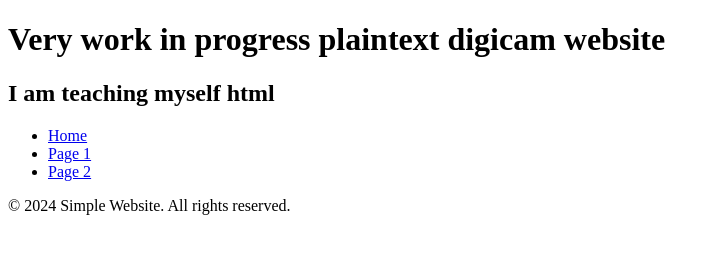
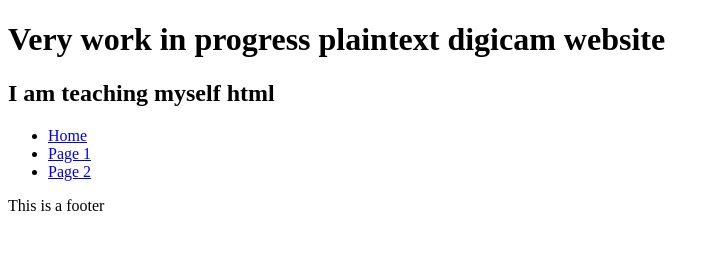
Before and after one commit to Vewy-nice/digicam-database, a plain HTML site: page index.html in a window 1280 px wide. Shown: the whole page, without its empty margins (0-720 px from the left). Drawn offline with Linux system fonts and the light colour scheme.

Commit message:
Update index.html

```diff
--- a/index.html
+++ b/index.html
@@ -9,6 +9,7 @@
     <header>
         <h1>Very work in progress plaintext digicam website</h1>
         <h2>I am teaching myself html</h2>
+    </header>
         <nav>
             <ul>
                 <li><a href="index.html">Home</a></li>
@@ -16,7 +17,8 @@
                 <li><a href="page2.html">Page 2</a></li>
             </ul>
         </nav>
-        <p>&copy; 2024 Simple Website. All rights reserved.</p>
+    <footer>
+        <p>This is a footer</p>
     </footer>
 </body>
 </html>
```
